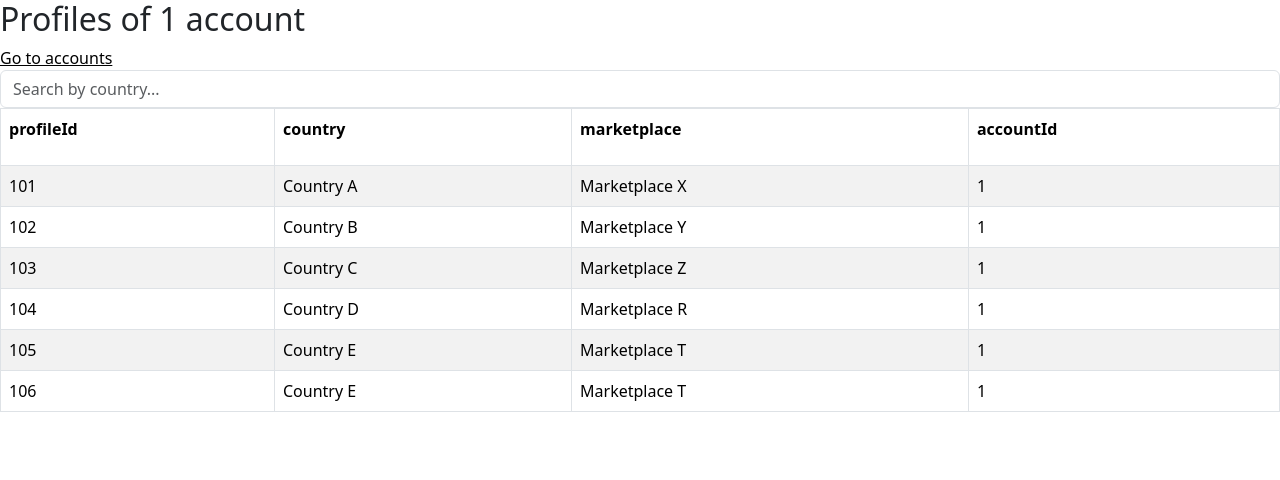
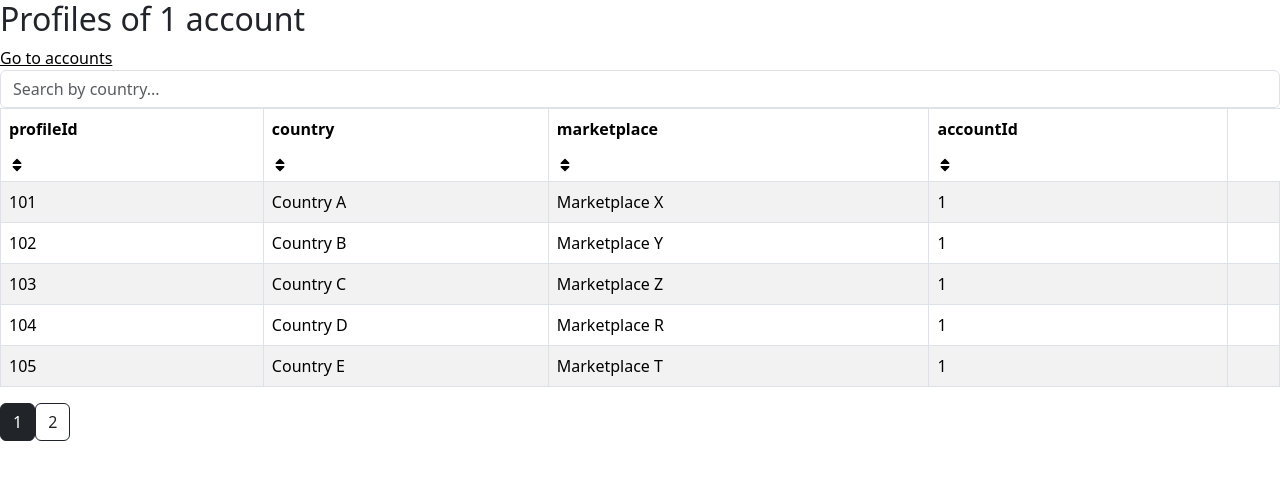
Before and after one commit to IgorOksentyuk/amazon-tables, a React (Vite) app: page /profiles/1 in a window 1280 px wide. Shown: the top 480 px of the page. Built offline with nearby package versions, Linux system fonts and the light colour scheme.

Commit message:
Maked Pagination reusable, added pagination for profiles, removed tables into separate folder

```diff
--- a/src/App.tsx
+++ b/src/App.tsx
@@ -1,6 +1,6 @@
 import { BrowserRouter as Router, Routes, Route } from 'react-router-dom'
-import { AccountsTable } from './components/AccountsTable/AccountsTable'
-import { ProfilesTable } from './components/ProfilesTable/ProfilesTable'
+import { AccountsTable } from './components/tables/AccountsTable'
+import { ProfilesTable } from './components/tables/ProfilesTable'
 
 function App() {
   return (
--- a/src/components/AccountsTable/AccountsPagination.tsx
+++ b/src/components/Pagination.tsx
@@ -7,7 +7,7 @@ type Props = {
   handlePageChange: (newpage: number) => void,
 }
 
-export const AccountsPagination: React.FC<Props> = ({
+export const Pagination: React.FC<Props> = ({
   pages,
   currentPage,
   handlePageChange,
--- a/src/components/ProfilesTable/ProfilesTable.tsx
+++ /dev/null
@@ -1,107 +0,0 @@
-import { useEffect, useState } from 'react'
-import { Link, useNavigate, useParams } from 'react-router-dom'
-// import { FaSort, FaSortDown, FaSortUp } from 'react-icons/fa'
-import { Table } from 'react-bootstrap'
-
-import { profilesData } from '../../data/profilesData'
-import { profileTitles } from '../../constants/tableTitles'
-import { TableFilter } from '../TableFIlter'
-import { Profile } from '../../interfaces/profileInterface'
-
-export const ProfilesTable = () => {
-  const [searchQuery, setSearchQuery] = useState('')
-
-  const inputPlaceholder = 'country'
-
-  const { accountId } = useParams()
-  const navigate = useNavigate()
-
-  const getVisibleProfiles = (
-    profiles: Profile[],
-    searchQuery: string,
-  ) => {
-    let visibleProfiles = [...profiles].filter(profile => profile.accountId.toString() === accountId)
-
-    if (searchQuery) {
-      const normalizedQuery = searchQuery.toLowerCase().trim()
-
-      visibleProfiles = visibleProfiles.filter((profile) =>
-        profile.country.toLowerCase().includes(normalizedQuery)
-      )
-    }
-
-    return visibleProfiles
-  }
-
-  useEffect(() => {
-    if (!accountId) {
-      navigate('/');
-    }
-  }, [accountId, navigate])
-
-  const visibleProfiles = getVisibleProfiles(
-    profilesData,
-    searchQuery,
-  )
-
-  return (
-    <>
-      <div className="flex justify-between">
-        <h2 className="text-2xl mb-[20px]">Profiles of {accountId} account</h2>
-        <Link to="/" className="no-underline text-black font-bold
-        hover:scale-125 duration-300 ease-in-out">
-          Go to accounts
-        </Link>
-      </div>
-
-      <TableFilter
-        setSearchQuery={setSearchQuery}
-        inputPlaceholder={inputPlaceholder}
-      />
-
-
-      {visibleProfiles.length > 0
-        ? <Table striped bordered hover>
-          <thead>
-            <tr>
-              {profileTitles.map(title => (
-                <th
-                  key={title}
-                // onClick={() => sortBy(title)}
-                >
-                  <div className="flex items-center gap-[20px]">
-                    <p className="m-[0]">
-                      {title}
-                    </p>
-
-                    <div className="cursor-pointer transition-colors duration-300 hover:text-blue-500">
-                      {/* {sortType !== title && <FaSort />}
-                {sortType === title && isReversed && <FaSortDown />}
-                {sortType === title && !isReversed && <FaSortUp />} */}
-                    </div>
-                  </div>
-                </th>
-              ))}
-            </tr>
-          </thead>
-
-          <tbody>
-            {visibleProfiles.map((profile) => (
-              <tr key={profile.profileId}>
-                <td>{profile.profileId}</td>
-                <td>{profile.country}</td>
-                <td>{profile.marketplace}</td>
-                <td>{profile.accountId}</td>
-                {/* <td>
-            <Link to={`/profiles/${account.accountId}`} key={account.accountId}>
-              Go to account №{account.accountId} profiles
-            </Link>
-          </td> */}
-              </tr>
-            ))}
-          </tbody>
-        </Table>
-        : <p className="text-center">There are no profiles!</p>}
-    </>
-  )
-}
--- a/src/components/AccountsTable/AccountsTable.tsx
+++ b/src/components/tables/AccountsTable.tsx
@@ -7,9 +7,11 @@ import { FaSortUp } from 'react-icons/fa'
 import { accountsData } from '../../data/accountsData'
 import { accountTitles } from '../../constants/tableTitles'
 import { Account } from '../../interfaces/accountInterface'
-import { TableFilter } from '../TableFIlter'
-import { AccountsPagination } from './AccountsPagination'
+import { TableFilter } from '../TableFilter'
+import { Pagination } from '../Pagination'
 import { Link } from 'react-router-dom'
+
+const ITEMS_PER_PAGE = 5
 
 const getVisibleAccounts = (
   accounts: Account[],
@@ -18,7 +20,11 @@ const getVisibleAccounts = (
   isReversed: boolean,
   currentPage: number,
 ) => {
+  const startIndex = (currentPage - 1) * ITEMS_PER_PAGE
+  const endIndex = startIndex + ITEMS_PER_PAGE
   let visibleAccounts = [...accounts]
+
+  visibleAccounts = visibleAccounts.slice(startIndex, endIndex)
 
   if (searchQuery) {
     const normalizedQuery = searchQuery.toLowerCase().trim()
@@ -49,15 +55,8 @@ const getVisibleAccounts = (
     visibleAccounts.reverse()
   }
 
-  const startIndex = (currentPage - 1) * ITEMS_PER_PAGE
-  const endIndex = startIndex + ITEMS_PER_PAGE
-
-  visibleAccounts = visibleAccounts.slice(startIndex, endIndex)
-
   return visibleAccounts
 }
-
-const ITEMS_PER_PAGE = 5
 
 export const AccountsTable = () => {
   const [searchQuery, setSearchQuery] = useState('')
@@ -165,7 +164,7 @@ export const AccountsTable = () => {
         : <p className="text-center">There are no accounts!</p>
       }
 
-      <AccountsPagination
+      <Pagination
         pages={totalPages}
         currentPage={currentPage}
         handlePageChange={handlePageChange}
--- /dev/null
+++ b/src/components/tables/ProfilesTable.tsx
@@ -0,0 +1,185 @@
+import { useEffect, useState } from 'react'
+import { Link, useNavigate, useParams } from 'react-router-dom'
+import { FaSort, FaSortDown, FaSortUp } from 'react-icons/fa'
+import { Table } from 'react-bootstrap'
+
+import { profilesData } from '../../data/profilesData'
+import { profileTitles } from '../../constants/tableTitles'
+import { TableFilter } from '../TableFilter'
+import { Profile } from '../../interfaces/profileInterface'
+import { Pagination } from '../Pagination'
+
+const ITEMS_PER_PAGE = 5
+
+const getVisibleProfiles = (
+  profiles: Profile[],
+  searchQuery: string,
+  currentPage: number,
+  accountId: string,
+  sortType: string,
+  isReversed: boolean,
+) => {
+  const startIndex = (currentPage - 1) * ITEMS_PER_PAGE
+  const endIndex = startIndex + ITEMS_PER_PAGE
+  let filteredProfiles = [...profiles]
+    .filter(profile => profile.accountId.toString() === accountId)
+
+  if (searchQuery) {
+    const normalizedQuery = searchQuery.toLowerCase().trim()
+
+    filteredProfiles = filteredProfiles.filter((profile) =>
+      profile.country.toLowerCase().includes(normalizedQuery)
+    )
+  }
+
+  const totalPages = Math.ceil(filteredProfiles.length / ITEMS_PER_PAGE)
+  const visibleProfiles = filteredProfiles.slice(startIndex, endIndex)
+
+  if (sortType) {
+    visibleProfiles.sort((a, b) => {
+      switch (sortType) {
+        case 'accountId':
+        case 'profileId':
+          return (+a[sortType] - +b[sortType])
+
+        case 'country':
+        case 'marketplace':
+          return a[sortType].localeCompare(b[sortType])
+
+        default:
+          return 0
+      }
+    })
+  }
+
+  if (isReversed) {
+    visibleProfiles.reverse()
+  }
+
+  return { visibleProfiles, totalPages }
+}
+
+export const ProfilesTable = () => {
+  const [searchQuery, setSearchQuery] = useState('')
+  const [sortType, setSortType] = useState('')
+  const [currentPage, setCurrentPage] = useState(1)
+  const [isReversed, setIsReversed] = useState(false)
+
+  const inputPlaceholder = 'country'
+
+  const { accountId } = useParams()
+  const navigate = useNavigate()
+
+  useEffect(() => {
+    if (!accountId) {
+      navigate('/');
+    }
+  }, [accountId, navigate])
+
+  const sortBy = (newSortType: string) => {
+    const firstClick = newSortType !== sortType
+    const secondClick = newSortType === sortType && !isReversed
+    const thirdClick = newSortType === sortType && isReversed
+
+    if (firstClick) {
+      setSortType(newSortType)
+      setIsReversed(false)
+
+      return
+    }
+
+    if (secondClick) {
+      setSortType(newSortType)
+      setIsReversed(true)
+
+      return
+    }
+
+    if (thirdClick) {
+      setSortType('')
+      setIsReversed(false)
+
+      return
+    }
+  }
+
+  const { visibleProfiles, totalPages } = getVisibleProfiles(
+    profilesData,
+    searchQuery,
+    currentPage,
+    accountId || '',
+    sortType,
+    isReversed,
+  );
+
+  const handlePageChange = (newPage: number) => {
+    setCurrentPage(newPage)
+  }
+
+  return (
+    <>
+      <div className="flex justify-between">
+        <h2 className="text-2xl mb-[20px]">Profiles of {accountId} account</h2>
+        <Link to="/" className="no-underline text-black font-bold
+        hover:scale-125 duration-300 ease-in-out">
+          Go to accounts
+        </Link>
+      </div>
+
+      <TableFilter
+        setSearchQuery={setSearchQuery}
+        inputPlaceholder={inputPlaceholder}
+      />
+
+
+      {visibleProfiles.length > 0
+        ? <Table striped bordered hover>
+          <thead>
+            <tr>
+              {profileTitles.map(title => (
+                <th
+                  key={title}
+                  onClick={() => sortBy(title)}
+                >
+                  <div className="flex items-center gap-[20px]">
+                    <p className="m-[0]">
+                      {title}
+                    </p>
+
+                    <div className="cursor-pointer transition-colors duration-300 hover:text-blue-500">
+                      {sortType !== title && <FaSort />}
+                      {sortType === title && isReversed && <FaSortDown />}
+                      {sortType === title && !isReversed && <FaSortUp />}
+                    </div>
+                  </div>
+                </th>
+              ))}
+            </tr>
+          </thead>
+
+          <tbody>
+            {visibleProfiles.map((profile) => (
+              <tr key={profile.profileId}>
+                <td>{profile.profileId}</td>
+                <td>{profile.country}</td>
+                <td>{profile.marketplace}</td>
+                <td>{profile.accountId}</td>
+                <td>
+                  {/* <Link to={`/profiles/${account.accountId}`} key={account.accountId}>
+              Go to account №{account.accountId} profiles
+            </Link> */}
+                </td>
+              </tr>
+            ))}
+          </tbody>
+        </Table>
+        : <p className="text-center">There are no profiles!</p>}
+
+      <Pagination
+        pages={totalPages}
+        currentPage={currentPage}
+        handlePageChange={handlePageChange}
+      />
+    </>
+  )
+}
```
